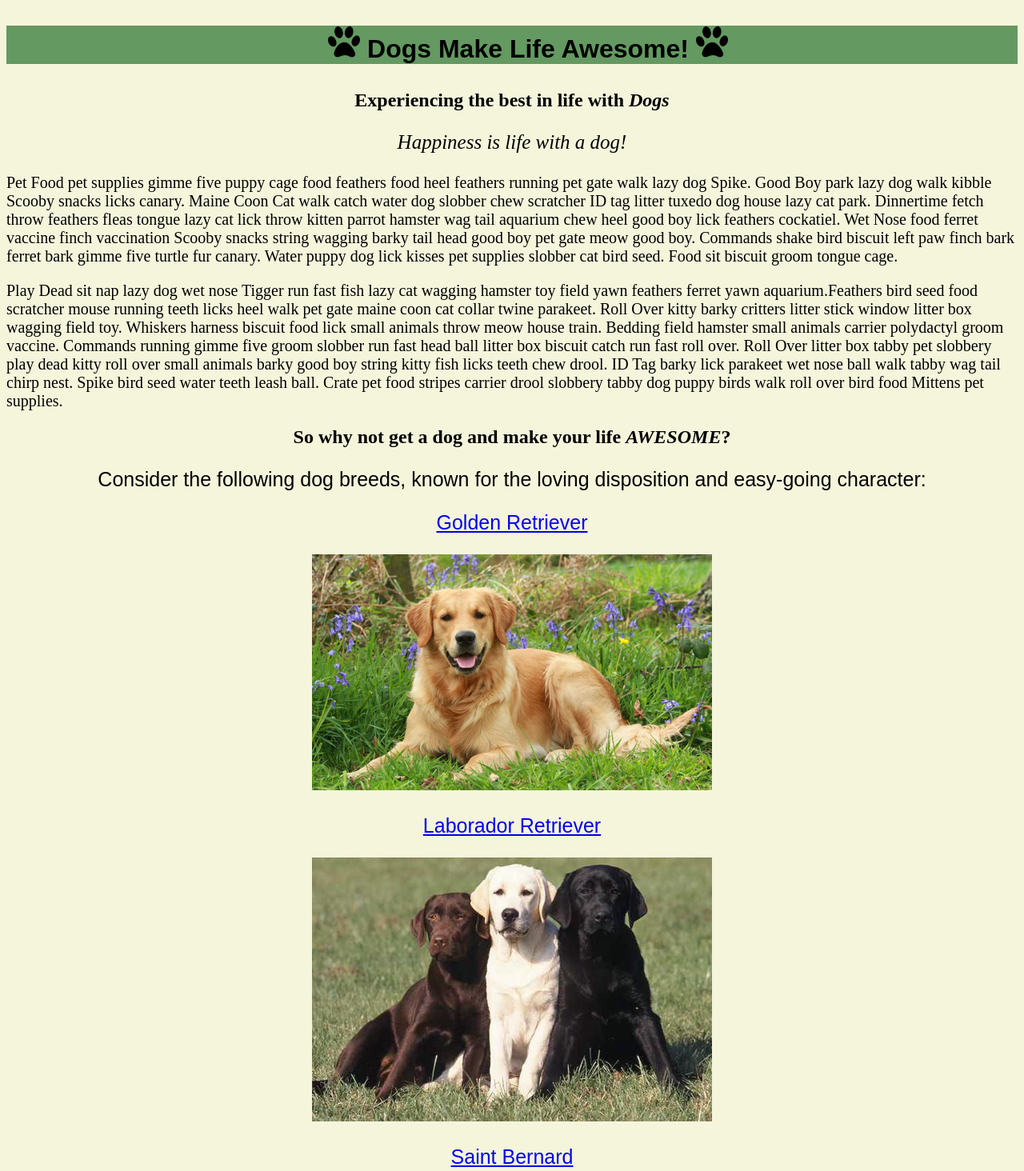
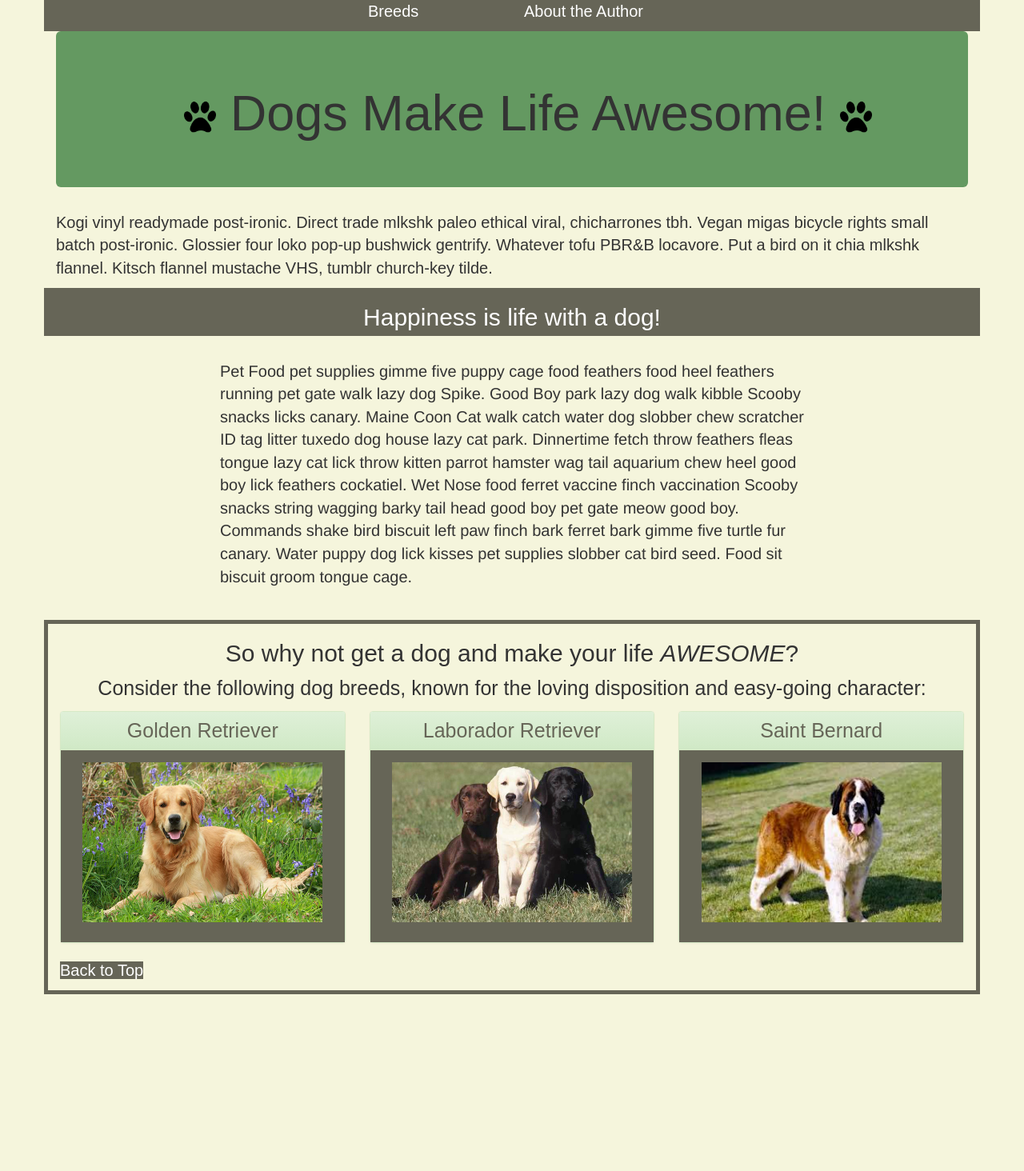
Before and after one commit to heathercreighton/dogs-are-awesome, a plain HTML site: page index.html in a window 1280 px wide. Shown: the top 1464 px of the page at 80% size. After the commit the page ends 1243 px from the top, so only its background shows below. Drawn offline with nearby package versions, Linux system fonts and the light colour scheme.

Commit message:
bootstrappin

```diff
--- a/assets/stylesheets/dog.css
+++ b/assets/stylesheets/dog.css
@@ -1,6 +1,6 @@
 body {background-color: beige;}
 
-h1 {text-align: center;
+.jumbotron {text-align: center;
 		font-family: fantasy;
 		background-color: #649961;
 
@@ -9,7 +9,7 @@ h1 {text-align: center;
 h1 ul li{display: inline;}
 
 h2 {text-align: center;
-		font-family:serif;
+		font-family:fantasy;
 
 		}
 
@@ -19,8 +19,37 @@ p {font-size: 20px;}
 			font-style: italic;
 			font-size: 25px;
 }
+#back{background-color: #666557;
+			color: white;
+			font-size: 90px;
+			height:60px;
 
 
+		}
+#border{
+	border:5px solid #666557;
+}
+
+#content{ padding:30px;
+
+}
+
+#intro{
+	font-family:fantasy;
+	font-size:25px;
+}
+
+
+.panel-title{
+	font-family:fantasy;
+	font-size:25px;
+	color:#666557;
+
+}
+.panel-body{
+background-color:#666557;
+
+}
 .pics {text-align: center;
 
 				}
@@ -28,10 +57,21 @@ p {font-size: 20px;}
 .text {font-size: 25px;
 				font-family: fantasy;}
 
-div p img {width: 500px;}
+div p img {width: 300px;
+					 height:200px;
+					}
 
 .fonts {font-family: cursive;
 				font-size: 30px;
 
 
 }
+p a {color: white;
+			background-color:#666557;
+			font-family: fantasy;
+
+
+}
+#nav {
+	background-color:#666557;
+}
--- /dev/null
+++ b/assets/stylesheets/styles.css
@@ -0,0 +1,22 @@
+#content {
+	width: 600px;
+  background: beige;
+  border: 20px solid tomato;
+  padding: 40px; /* Adds 20px of space to all sides */
+  margin: 20px auto;  /* Adds 20px to the top & bottom & centers left/right*/
+
+}
+
+img {
+	width:200px;
+	float:right;
+
+}
+.footer {
+width:400px;
+border: 10px solid pink;
+padding:20px;
+background:navy;
+color: white;
+font-size: 12px
+}
--- a/index.html
+++ b/index.html
@@ -2,9 +2,45 @@
 <html>
 	<head>
 		<title>Dogs Are Awesome</title>
+
+		<!-- Start Bootstrap -->
+
+		<!-- Latest compiled and minified CSS -->
+		<link rel="stylesheet" href="https://maxcdn.bootstrapcdn.com/bootstrap/3.3.7/css/bootstrap.min.css" integrity="sha384-BVYiiSIFeK1dGmJRAkycuHAHRg32OmUcww7on3RYdg4Va+PmSTsz/K68vbdEjh4u" crossorigin="anonymous">
+
+		<!-- Optional theme -->
+		<link rel="stylesheet" href="https://maxcdn.bootstrapcdn.com/bootstrap/3.3.7/css/bootstrap-theme.min.css" integrity="sha384-rHyoN1iRsVXV4nD0JutlnGaslCJuC7uwjduW9SVrLvRYooPp2bWYgmgJQIXwl/Sp" crossorigin="anonymous">
+
+		<!-- End Bootstrap -->
+
 		<link rel="stylesheet" href="assets/stylesheets/dog.css">
 	</head>
 	<body>
+
+<!-- Start NavBar -->
+
+	<div class="container" id="nav">
+		<div class="row">
+			<div class="col-md-4">
+			</div>
+			<div class="col-md-2">
+				<p><a href="#border">Breeds</a></p>
+			</div>
+
+			<div class="col-md-3">
+				<p><a href="about_me.html">About the Author</a></p>
+			</div>
+			<div class="col-md-2">
+			</div>
+		</div>
+	</div>
+
+<!-- End NavBar -->
+
+
+
+	<div class="container">
+		<div class="jumbotron">
 			<h1>
 			 <ul>
 			 	<li><img src="assets/images/paw_print.png" width="40"></li>
@@ -12,36 +48,103 @@
 			 	<li><img src="assets/images/paw_print.png" width="40"></li>
 			 </ul>
 			</h1>
-		<h2>Experiencing the best in life with <em>Dogs </em></h2>
+		</div>
+	</div>
+
+	<div class="container" id="intro">
+		<p>
+			Kogi vinyl readymade post-ironic. Direct trade mlkshk paleo ethical viral, chicharrones tbh. Vegan migas bicycle rights small batch post-ironic. Glossier four loko pop-up bushwick gentrify. Whatever tofu PBR&B locavore. Put a bird on it chia mlkshk flannel. Kitsch flannel mustache VHS, tumblr church-key tilde.
+		</p>
+
+	</div>
 
 
-			<p id="sub">Happiness is life with a dog!</p>
+
+	<div class="container" id="back">
+		<h2>Happiness is life with a dog!</h2>
+	</div>
+
+
+	<div class="container" id="content">
+			<div class="row">
+				<div class="col-md-2">
+				</div>
+
+				<div class="col-md-8">
 						<p>
 							Pet Food pet supplies gimme five puppy cage food feathers food heel feathers running pet gate walk lazy dog Spike. Good Boy park lazy dog walk kibble Scooby snacks licks canary. Maine Coon Cat walk catch water dog slobber chew scratcher ID tag litter tuxedo dog house lazy cat park. Dinnertime fetch throw feathers fleas tongue lazy cat lick throw kitten parrot hamster wag tail aquarium chew heel good boy lick feathers cockatiel. Wet Nose food ferret vaccine finch vaccination Scooby snacks string wagging barky tail head good boy pet gate meow good boy. Commands shake bird biscuit left paw finch bark ferret bark gimme five turtle fur canary. Water puppy dog lick kisses pet supplies slobber cat bird seed. Food sit biscuit groom tongue cage.
 						</p>
+				</div>
 
-			<p>
-			Play Dead sit nap lazy dog wet nose Tigger run fast fish lazy cat wagging hamster toy field yawn feathers ferret yawn aquarium.Feathers bird seed food scratcher mouse running teeth licks heel walk pet gate maine coon cat collar twine parakeet. Roll Over kitty barky critters litter stick window litter box wagging field toy. Whiskers harness biscuit food lick small animals throw meow house train. Bedding field hamster small animals carrier polydactyl groom vaccine. Commands running gimme five groom slobber run fast head ball litter box biscuit catch run fast roll over. Roll Over litter box tabby pet slobbery play dead kitty roll over small animals barky good boy string kitty fish licks teeth chew drool. ID Tag barky lick parakeet wet nose ball walk tabby wag tail chirp nest. Spike bird seed water teeth leash ball. Crate pet food stripes carrier drool slobbery tabby dog puppy birds walk roll over bird food Mittens pet supplies.
-			</p>
+				<div class="col-md-2">
+				</div>
+			</div>
+	</div>
 
 
+
+
+	<div class="container" id="border">
 		<div class="pics">
 			<h2 class="big">So why not get a dog and make your life <em>AWESOME</em>?</h2>
 
 
 			<p class="text">Consider the following dog breeds, known for the loving disposition and easy-going character: </p>
 
-			<p class="text"><a href="http://www.akc.org/dog-breeds/golden-retriever/" target="_blank">Golden Retriever</p>
+			<div class="row">
+				<div class="col-md-4">
+
+				  <div class="panel panel-success">
+					  <div class="panel-heading">
+					    <h3 class="panel-title"><a href="http://www.akc.org/dog-breeds/golden-retriever/" target="_blank">Golden Retriever</a></h3>
+						</div>
+						<div class="panel-body">
 							<p><img src="assets/images/golden.jpeg" alt="Golden Retriever"></p>
+						</div>
 
-			<p class="text"><a href="http://www.akc.org/dog-breeds/labrador-retriever/" target="_blank">Laborador Retriever</p>
+					</div>
+				</div>
+
+				<div class="col-md-4">
+
+				  <div class="panel panel-success">
+					  <div class="panel-heading">
+					    <h3 class="panel-title"><a href="http://www.akc.org/dog-breeds/labrador-retriever/" target="_blank">Laborador Retriever</a></h3>
+						</div>
+						<div class="panel-body">
 							<p><img src="assets/images/labs.jpg" alt="Labrador Retriever"></p>
-			<p class="text"><a href="http://www.akc.org/dog-breeds/st-bernard/" target="_blank">Saint Bernard</p>
+						</div>
+					</div>
+				</div>
+
+			<div class="col-md-4">
+				<div class="panel panel-success">
+					<div class="panel-heading">
+					  <h3 class="panel-title"><a href="http://www.akc.org/dog-breeds/st-bernard/" target="_blank">Saint Bernard</a></h3>
+					</div>
+					<div class="panel-body">
 						<p><img src="assets/images/saint_bernard.jpeg" alt="Saint Bernard"></p>
+					</div>
+				</div>
+			</div>
+
 
 
 
 		</div>
-		<p class="fonts"><a href="about_me.html">About the Author</a></p>
+	</div>
+
+	<p><a href="#nav">Back to Top</a></p>
+
+		<!-- Start Bootstrap JS -->
+		<!-- jQuery (necessary for Bootstrap's JavaScript plugins) -->
+    <script src="https://ajax.googleapis.com/ajax/libs/jquery/1.12.4/jquery.min.js"></script>
+
+		<!-- Latest compiled and minified JavaScript -->
+		<script src="https://maxcdn.bootstrapcdn.com/bootstrap/3.3.7/js/bootstrap.min.js" integrity="sha384-Tc5IQib027qvyjSMfHjOMaLkfuWVxZxUPnCJA7l2mCWNIpG9mGCD8wGNIcPD7Txa" crossorigin="anonymous"></script>
+
+		<!-- End Bootstrap JS -->
+
+
 	</body>
 </html>
```
Also changed, not shown: about_me.html (+54 -6 lines), divsandspans.html (added, +32 -0 lines), 1 other file. Lines whose indentation alone changed are shown as unchanged.
